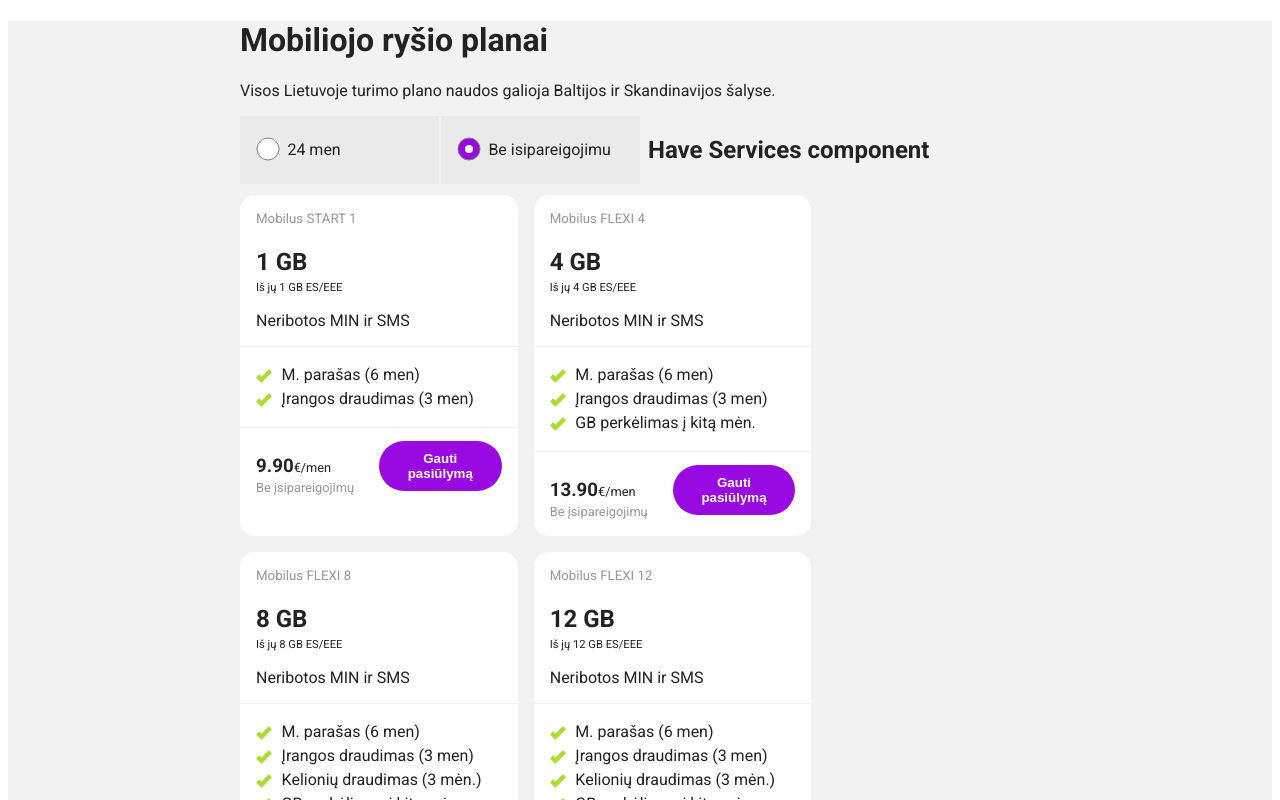
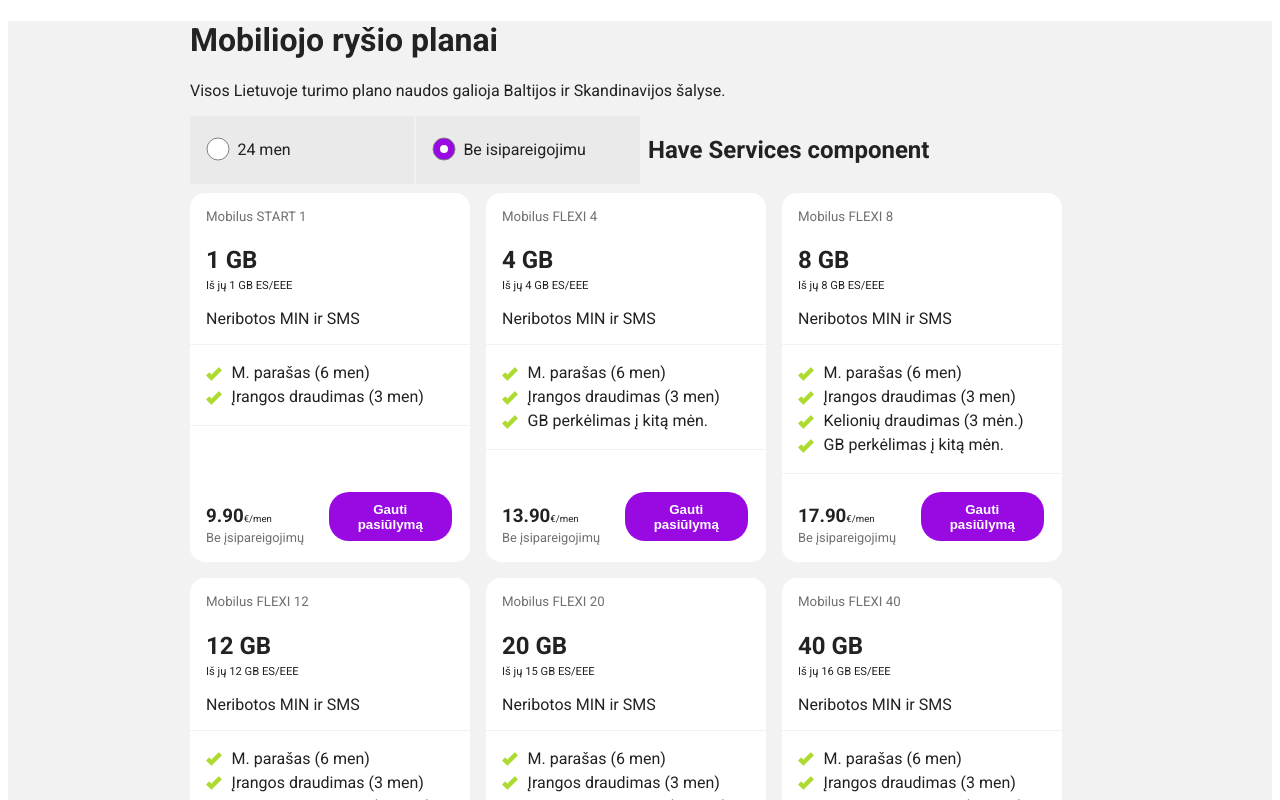
Before and after one commit to ignaskoncius/mobile-plans, a React (Create React App) app: page / in a window 1280 px wide. Shown: the top 800 px of the page. Built offline with nearby package versions, Linux system fonts and the light colour scheme.

Commit message:
Button bottom position with pos absolute

```diff
--- a/src/App.css
+++ b/src/App.css
@@ -1,23 +1,20 @@
 @import url('https://fonts.googleapis.com/css2?family=Roboto:wght@400;700&display=swap');
 
-/* Reset */
+/* reset */
 * {
   box-sizing: border-box;
 }
-
 /* Common */
-
 .container {
-  max-width: 800px;
+  max-width: 900px;
   margin: 0 auto;
 }
-
 .d-flex {
   display: flex;
   gap: 0.5rem;
 }
 
-/* Components */
+/* components */
 .App {
   font-family: 'Roboto', sans-serif;
   background-color: #f2f2f2;
@@ -25,30 +22,30 @@
 }
 
 .controls {
-  margin-bottom: 0.7rem;
+  margin-bottom: 0.6rem;
 }
 
-/* Mobile plan component */
-
+/* mobile plan */
 .plan-cards {
   display: flex;
   gap: 1rem;
   flex-wrap: wrap;
 }
-
 .mobile-plan {
   background-color: #fff;
   /* temporary */
-  max-width: 280px;
+  width: 280px;
   padding: 1rem;
   border-radius: 15px;
   overflow: hidden;
+  position: relative;
+  padding-bottom: 80px;
 }
 
 .plan__header {
   font-weight: normal;
   margin-top: 0;
-  color: rgb(151, 151, 151);
+  color: rgba(51, 51, 51, 0.7);
 }
 
 .plan__dataAllow {
@@ -62,18 +59,17 @@
 .plan__min-sms {
   font-size: 1rem;
 }
-
 .plan__features .hr {
   height: 1px;
   background-color: #f2f2f2;
-  margin: 0.5rem -100%;
+  /* background-color: black; */
+  margin: 0.5rem -1rem;
 }
 
 .features__list {
   list-style: none;
   padding-left: 0;
 }
-
 .features__list li {
   line-height: 1.5rem;
 }
@@ -87,50 +83,46 @@
 .plan__bottom {
   display: flex;
   align-items: center;
+  position: absolute;
+  bottom: 1rem;
 }
 
 .bottom__price-part {
   width: 50%;
 }
-
 .bottom__price {
   margin-bottom: 0;
 }
-
 .bottom__price span {
   font-weight: normal;
-  font-size: 0.8rem;
+  font-size: 0.6rem;
 }
 
 .bottom__term {
   font-size: 0.8rem;
-  color: rgb(151, 151, 151);
+  color: rgba(51, 51, 51, 0.7);
 }
 
 .plan__cta {
   width: 50%;
   background-color: #990ae3;
   border: none;
-  border-radius: 25px;
   padding: 0.6rem 1.4rem;
+  border-radius: 20px;
   color: #fff;
   font-weight: bold;
 }
 
-/* Commitment component */
-
+/*  comitment component */
 .commitment-component {
   display: flex;
+  width: 50%;
   gap: 2px;
-  width: 50%;
 }
-
 .c__selection {
   background-color: rgba(34, 34, 34, 0.04);
   flex-basis: 50%;
 }
-
-/* Custom Radio component */
 
 .radio-container {
   display: flex;
@@ -139,7 +131,6 @@
   margin-left: 1rem;
   cursor: pointer;
 }
-
 .radio-container svg {
   margin-right: 0.4rem;
 }
```
